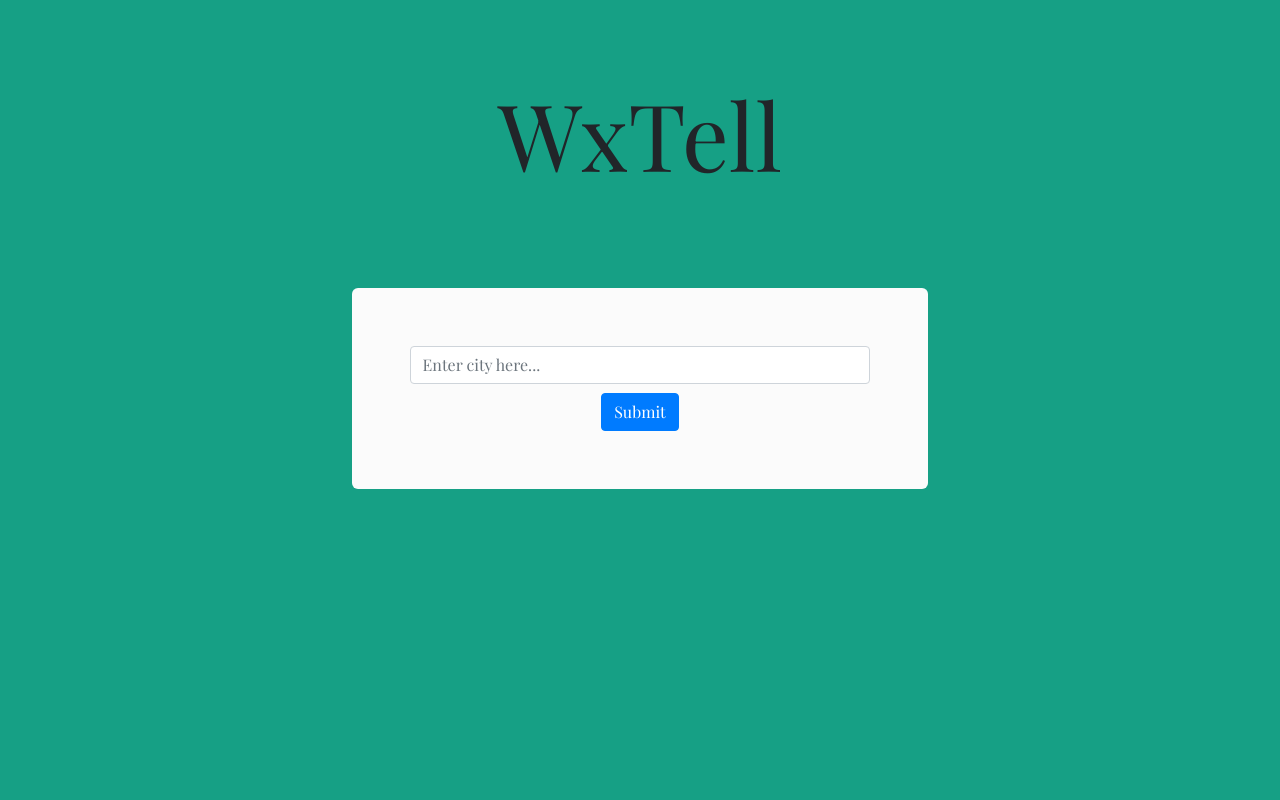
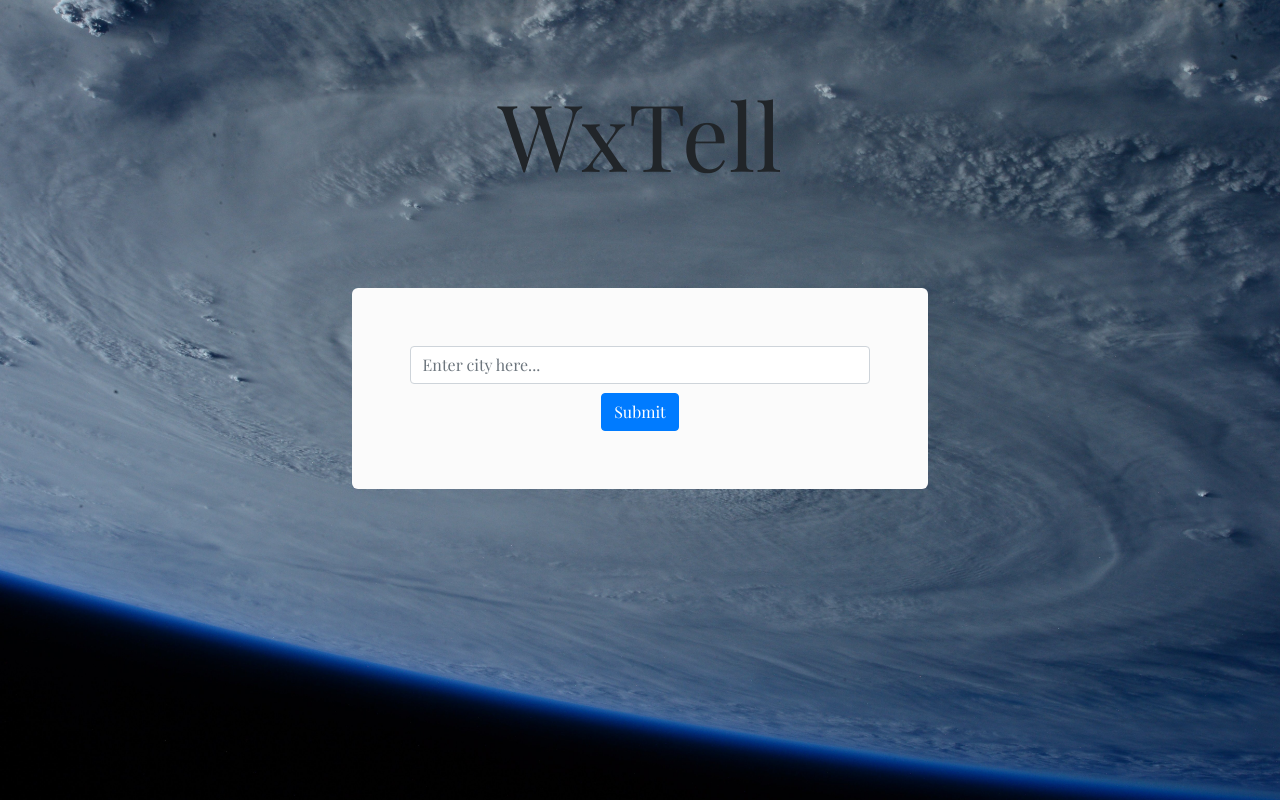
Before and after one commit to JordanWCotton/WxTell, an Angular app: page / in a window 1280 px wide. Built offline with nearby package versions, Linux system fonts and the light colour scheme.

Commit message:
[update] add background image for app background

```diff
--- a/src/index.html
+++ b/src/index.html
@@ -9,6 +9,8 @@
   <link rel="icon" type="image/x-icon" href="favicon.ico">
 </head>
 <body>
+  <div id="app-cont">
   <app-root>Loading...</app-root>
+  </div>
 </body>
 </html>
--- a/src/styles.css
+++ b/src/styles.css
@@ -5,7 +5,22 @@
 * {
     font-family: 'Playfair Display', serif;
 }
+
+html {
+    height: 100%;
+}
+
 body {
-    background-color: #16A085;
+    min-height: 100vh;
+}
+
+#app-cont {
+    min-height: 100vh;
+    background-image: url('./assets/images/space.jpg');
+    background-repeat: no-repeat;
+    -webkit-background-size: cover;
+    -moz-background-size: cover;
+    -o-background-size: cover;
+    background-size: cover;
     padding: 5%;
 }
```
Also changed, not shown: src/assets/images/space.jpg (added).
